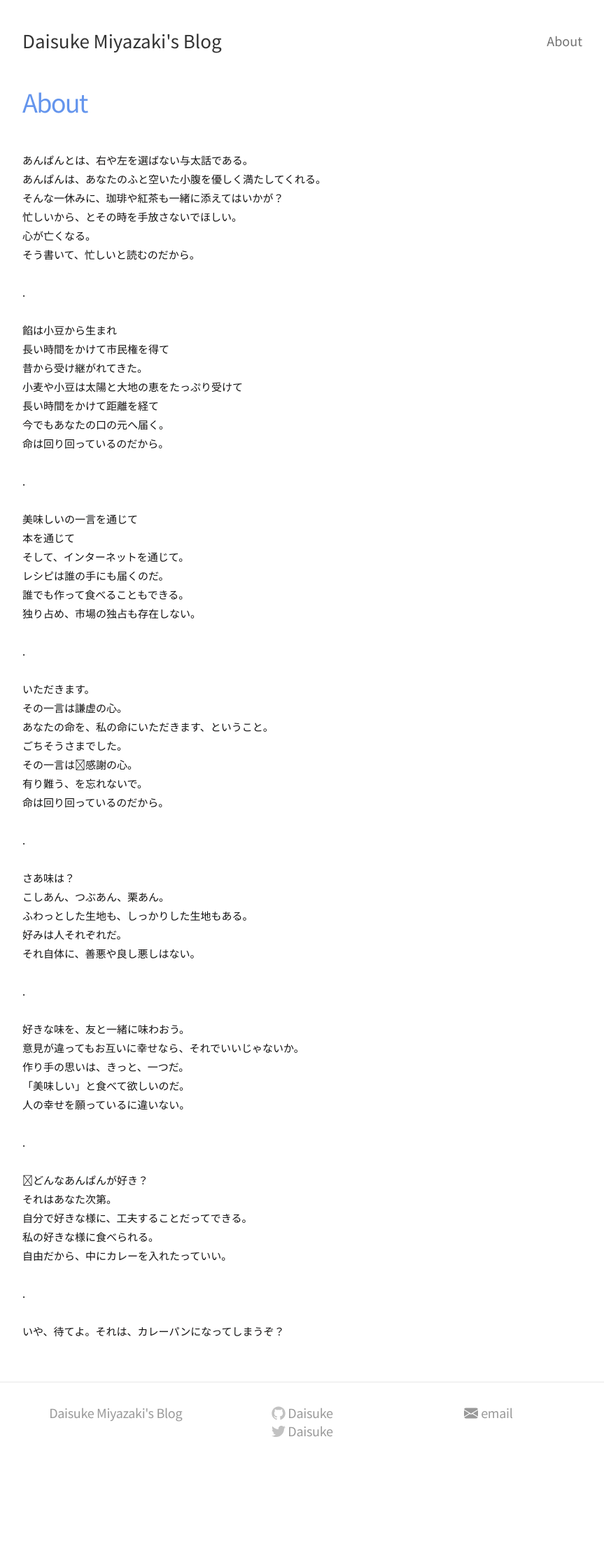
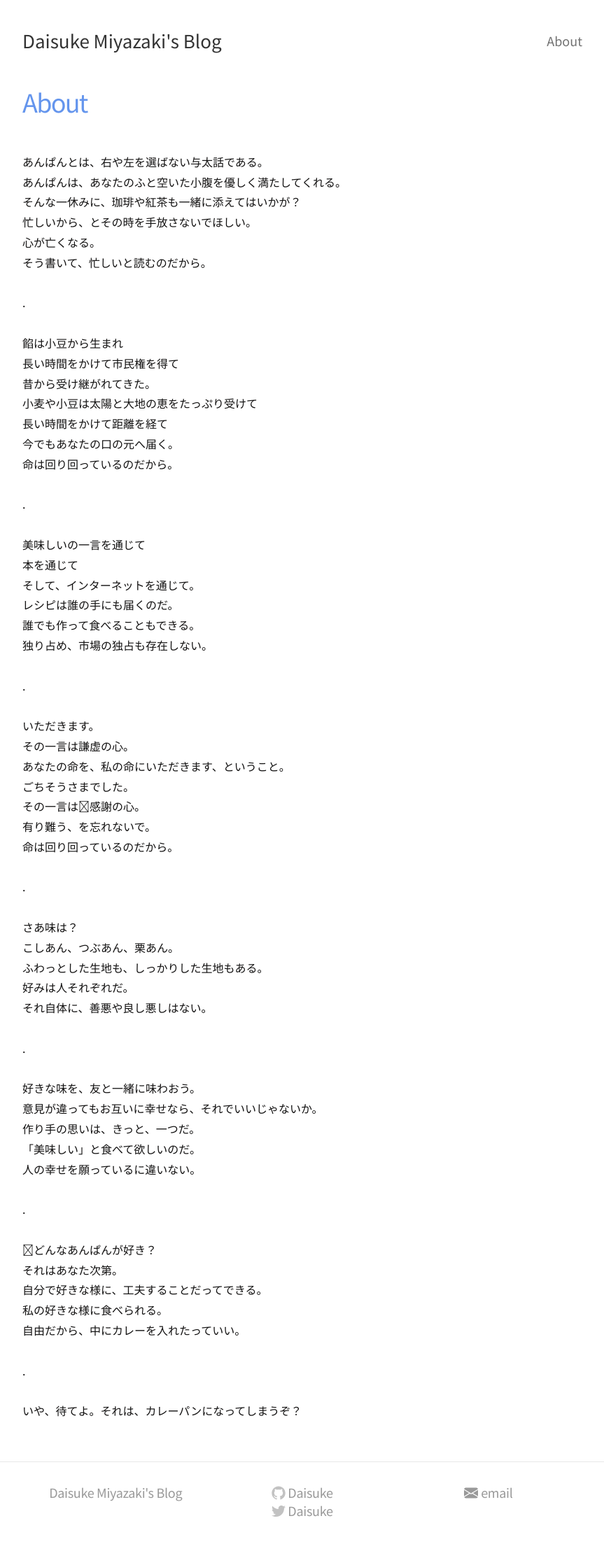
Before and after one commit to DaisukeMiyazaki/DaisukeMiyazaki.github.io, a Jekyll site: the page built from About.html, in a window 1280 px wide. Shown: the whole page at 70% size, without its empty margins (208-1071 px from the left). Built offline with Jekyll 4.4.1, drawn with Linux system fonts in a browser that asks for light colours; before the commit the page ends 2103 px from its top, so only the background shows below that.

Commit message:
Ajusted About page font-size

```diff
--- a/css/main.css
+++ b/css/main.css
@@ -251,7 +251,6 @@ img {
 
   .site-footer li,
   .site-footer p {
-    font-size: 15px;
     letter-spacing: -.3px;
     color: #828282;
     text-align: center
@@ -281,22 +280,12 @@ h1.about-header {
 }
 
 p.about-content {
-    /*font-size: 2vw;*/
     line-height: 1.8em;
     line-break: strict;
     white-space: pre-wrap;
-    font-size: 15px;
+    font-size: 16px;
     color: #131212;
-    margin-top: 5px;
 }
-
-/* for welcome/ ようこそ
-.home p {
-    font-size: 1.8em;
-    /*line-height: 1.4em;
-    color: #546;
-}
-*/
 
 /* Instagram style */
 /* ----------------------------------- */
```
